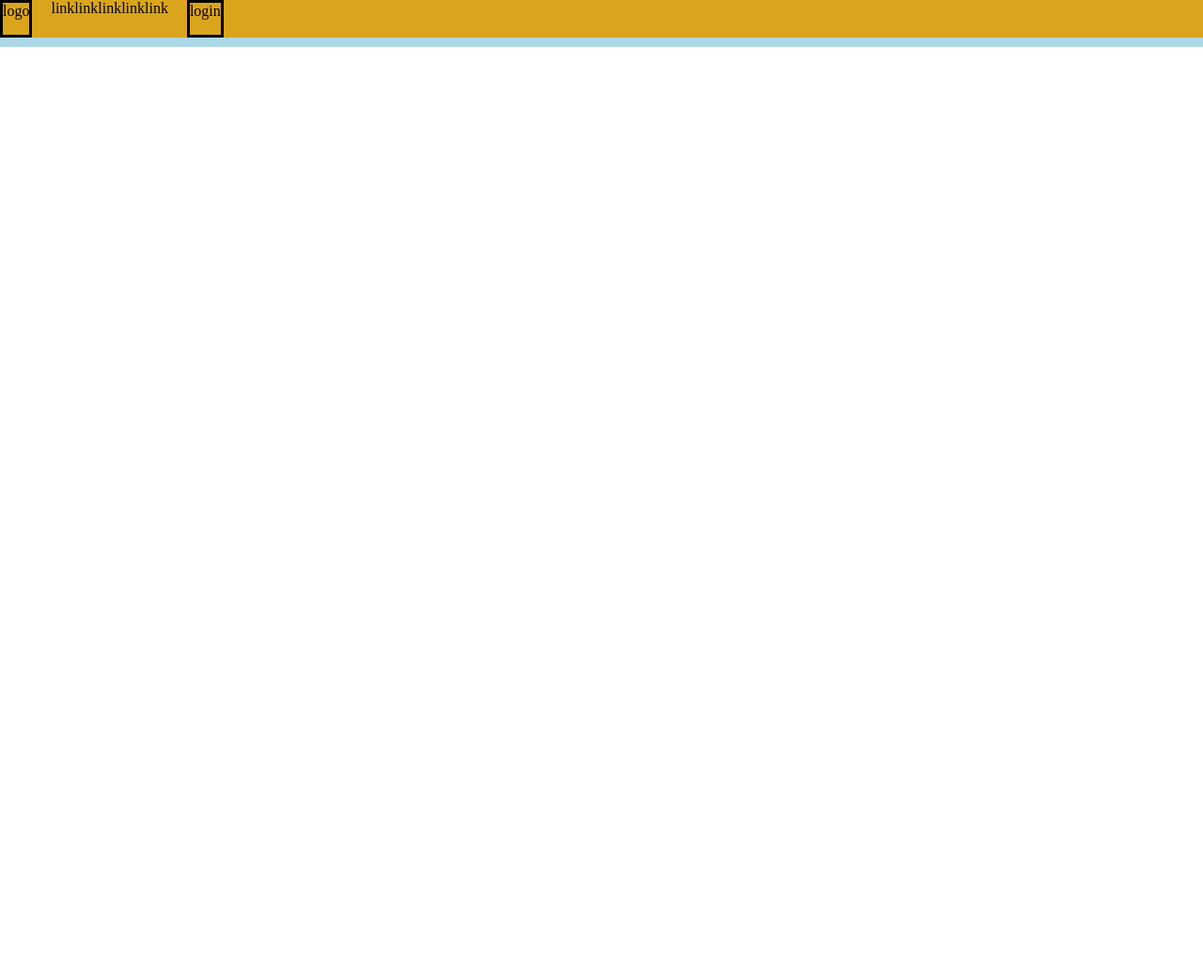
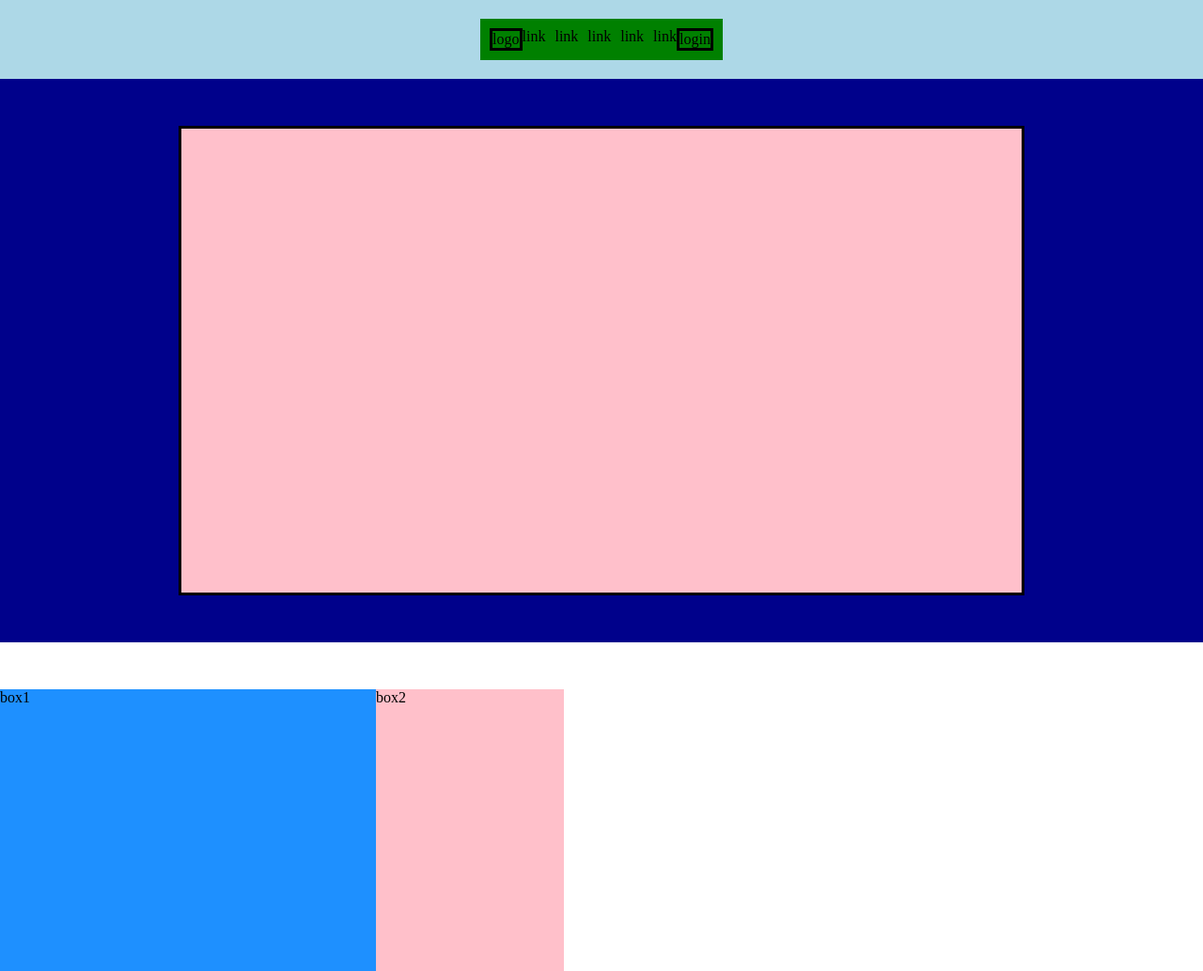
Before and after one commit to MichaelMariti/htmlcss-struttura-discord, a plain HTML site: page index.html in a window 1280 px wide. Shown: the whole page at 94% size. Before the commit the page ends 800 px from the top, so only its background shows below. Drawn offline with Linux system fonts and the light colour scheme.

Commit message:
fixing nav

```diff
--- a/css/style.css
+++ b/css/style.css
@@ -6,22 +6,33 @@
 
 
 /* nav menu */
-.nav-menu {
-    height: 50px;
+/* .nav-menu-back {
     background-color: #ADD8E7;
-    padding: 20px auto;
+    padding: 30px auto;
+    min-height: 30%;
+} */
+
+
+.nav-flex-container {
+    display: flex;
+    padding: 20px 0;
+    justify-content: center;
+    align-items: center;
+    /* DEBUG */
+    /* height: 40px; */
+    background-color: #ADD8E7;
 }
 
-.nav-flex {
+.prova-container {
+    padding: 10px;
     display: flex;
-    gap: 20px;
-    /* DEBUG */
-    height: 40px;
-    background-color: #DAA51C;
+    background-color: green;
+    justify-content: space-around;
 }
 
 .nav-link {
     display: flex;
+    gap: 10px;
 }
 
 .logo {
@@ -34,4 +45,45 @@
 
 ul li {
     list-style: none;
+
 }
+
+
+/* header */
+.jumbo {
+    display: flex;
+    justify-content: center;
+    margin: 0 auto;
+    background-color: #00018B;
+    padding: 50px 0;
+}
+
+.pink-box {
+    /* DEBUG */
+    height: 500px;
+    width: 900px;
+    background-color: pink;
+    border: 3px solid black;
+}
+
+
+
+/* main */
+.sec1-flex {
+    display: flex;
+    margin-top: 50px;
+}
+
+.sec1-box1 {
+    /* DEBUG */
+    height: 300px;
+    width: 400px;
+    background-color: #1E90FF;
+}
+
+.sec2-box2 {
+    /* DEBUG */
+    height: 300px;
+    width: 200px;
+    background-color: #FFC0CA;
+}
--- a/index.html
+++ b/index.html
@@ -1,5 +1,6 @@
 <!DOCTYPE html>
 <html lang="en">
+
 <head>
     <meta charset="UTF-8">
     <meta name="viewport" content="width=device-width, initial-scale=1.0">
@@ -11,8 +12,9 @@
 <body>
 
     <!-- nav menu -->
-    <div class="nav-menu">
-        <nav class="nav-flex">
+    <section class="nav-menu-back">
+        <div class="nav-flex-container">
+            <nav class="prova-container">
                 <div class="logo">logo</div>
                 <ul class="nav-link">
                     <li>link</li>
@@ -24,16 +26,23 @@
                 <div class="login">login</div>
             </nav>
         </div>
+    </section>
 
     <!-- start header -->
     <header>
-
+        <div class="jumbo">
+            <div class="pink-box"></div>
+        </div>
 
     </header>
 
 
     <!-- Main content -->
     <main>
+        <section class="sec1-flex">
+            <div class="sec1-box1">box1</div>
+            <div class="sec2-box2">box2</div>
+        </section>
 
     </main>
 
```
Lines whose indentation alone changed are shown as unchanged.
